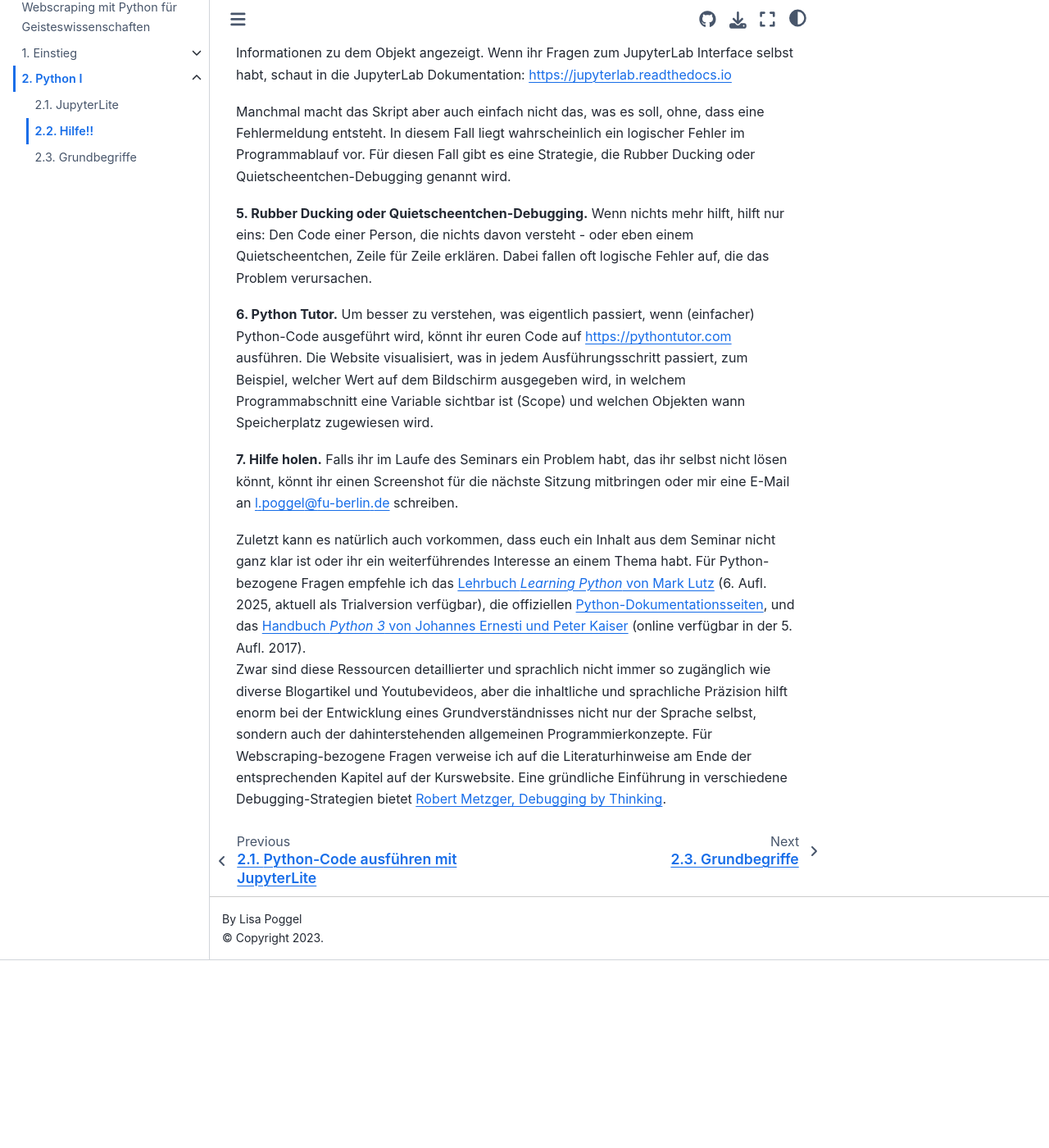
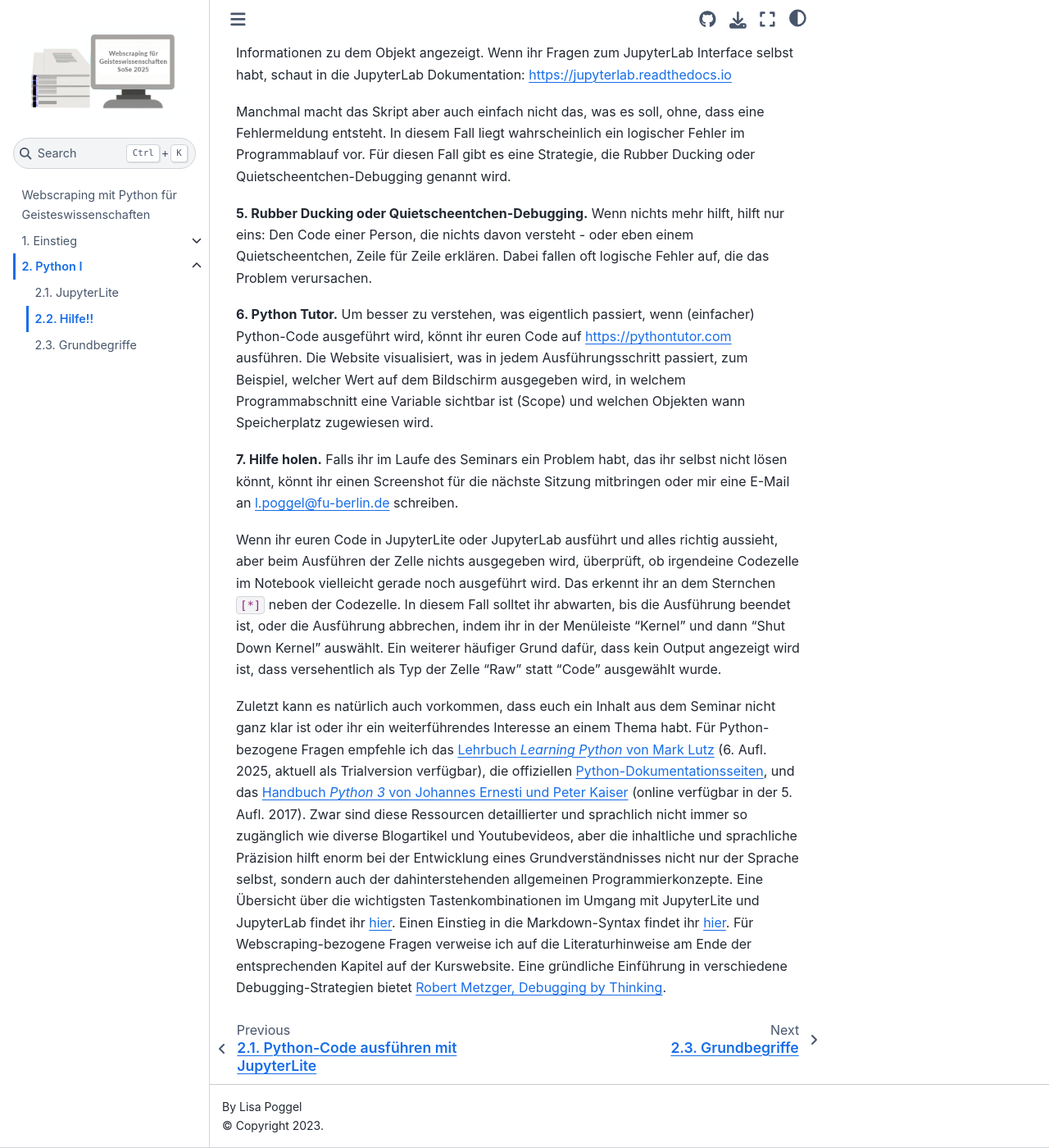
Before and after one commit to lipogg/webscraping-mit-python, a Jupyter Book: the page built from chapters/02/subchapters/01_hilfe.md, in a window 1280 px wide and 1400 px high, scrolled down 632 px. Shown: the whole window at 82% size. Built offline with Jupyter Book 1.0.4 settings and Sphinx 7.4.7 and the Sphinx Book theme 1.1.4, drawn with Linux system fonts in a browser that asks for light colours; pages that are not in the unit, such as notebooks, are missing from menus; comment, search, counter and statistics services are not loaded; before the commit the page ends 1803 px from its top, so only the background shows below that.

Commit message:
update hilfe

```diff
--- a/chapters/02/subchapters/01_hilfe.md
+++ b/chapters/02/subchapters/01_hilfe.md
@@ -18,8 +18,10 @@
 
 **7. Hilfe holen.** Falls ihr im Laufe des Seminars ein Problem habt, das ihr selbst nicht lösen könnt, könnt ihr einen Screenshot für die nächste Sitzung mitbringen oder mir eine E-Mail an l.poggel@fu-berlin.de schreiben.
 
+Wenn ihr euren Code in JupyterLite oder JupyterLab ausführt und alles richtig aussieht, aber beim Ausführen der Zelle nichts ausgegeben wird, überprüft, ob irgendeine Codezelle im Notebook vielleicht gerade noch ausgeführt wird. Das erkennt ihr an dem Sternchen `[*]` neben der Codezelle. In diesem Fall solltet ihr abwarten, bis die Ausführung beendet ist, oder die Ausführung abbrechen, indem ihr in der Menüleiste "Kernel" und dann "Shut Down Kernel" auswählt. Ein weiterer häufiger Grund dafür, dass kein Output angezeigt wird ist, dass versehentlich als Typ der Zelle "Raw" statt "Code" ausgewählt wurde.
+
 Zuletzt kann es natürlich auch vorkommen, dass euch ein Inhalt aus dem Seminar nicht ganz klar ist oder ihr ein weiterführendes Interesse an einem Thema habt.
-Für Python-bezogene Fragen empfehle ich das [Lehrbuch *Learning Python* von Mark Lutz](https://www.oreilly.com/library/view/learning-python-6th/9781098171292/) (6. Aufl. 2025, aktuell als Trialversion verfügbar), die offiziellen [Python-Dokumentationsseiten](https://docs.python.org/3/), und das [Handbuch *Python 3* von Johannes Ernesti und Peter Kaiser](https://openbook.rheinwerk-verlag.de/python/) (online verfügbar in der 5. Aufl. 2017).
-Zwar sind diese Ressourcen detaillierter und sprachlich nicht immer so zugänglich wie diverse Blogartikel und Youtubevideos, aber die inhaltliche und sprachliche Präzision hilft enorm bei der Entwicklung eines Grundverständnisses nicht nur der Sprache selbst, sondern auch der dahinterstehenden allgemeinen Programmierkonzepte.
+Für Python-bezogene Fragen empfehle ich das [Lehrbuch *Learning Python* von Mark Lutz](https://www.oreilly.com/library/view/learning-python-6th/9781098171292/) (6. Aufl. 2025, aktuell als Trialversion verfügbar), die offiziellen [Python-Dokumentationsseiten](https://docs.python.org/3/), und das [Handbuch *Python 3* von Johannes Ernesti und Peter Kaiser](https://openbook.rheinwerk-verlag.de/python/) (online verfügbar in der 5. Aufl. 2017). Zwar sind diese Ressourcen detaillierter und sprachlich nicht immer so zugänglich wie diverse Blogartikel und Youtubevideos, aber die inhaltliche und sprachliche Präzision hilft enorm bei der Entwicklung eines Grundverständnisses nicht nur der Sprache selbst, sondern auch der dahinterstehenden allgemeinen Programmierkonzepte.
+Eine Übersicht über die wichtigsten Tastenkombinationen im Umgang mit JupyterLite und JupyterLab findet ihr [hier](https://gist.github.com/discdiver/9e00618756d120a8c9fa344ac1c375ac). Einen Einstieg in die Markdown-Syntax findet ihr [hier](https://www.markdownguide.org/basic-syntax/).
 Für Webscraping-bezogene Fragen verweise ich auf die Literaturhinweise am Ende der entsprechenden Kapitel auf der Kurswebsite.
 Eine gründliche Einführung in verschiedene Debugging-Strategien bietet [Robert Metzger, Debugging by Thinking](https://doi.org/10.1016/B978-1-55558-307-1.X5000-9).
```
